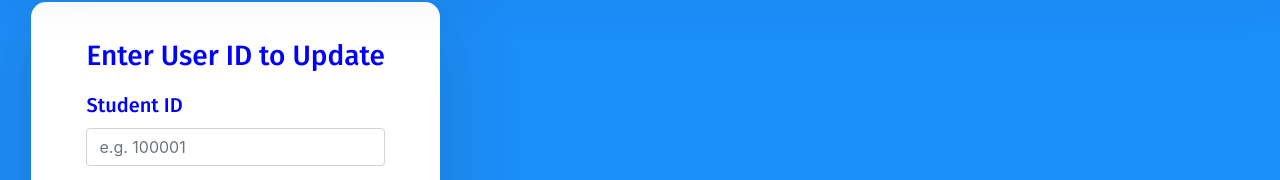
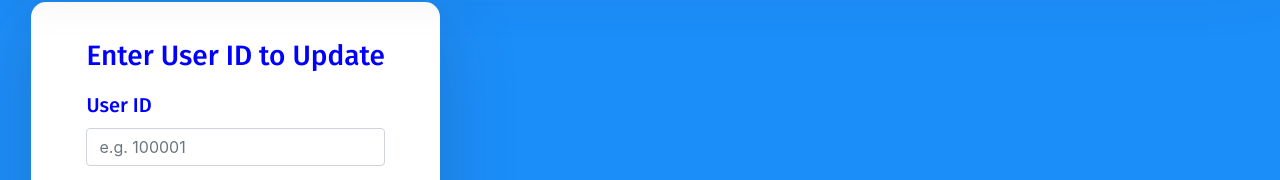
Before and after one commit to jtagaca/StuHub_Public, a React (Create React App) app in the folder client/: page /ptest in a window 1280 px wide. Both pictures are taken after a click on the tab "Update User". Shown: the part 110-290 px from the top of the page. Built offline with nearby package versions, Linux system fonts and the light colour scheme.

Commit message:
more ptest cleanup

```diff
--- a/client/src/components/ptest.js
+++ b/client/src/components/ptest.js
@@ -131,7 +131,7 @@ function ptest() {
                 <h3>Enter User ID to Update</h3>
 
                 <div className="form-group">
-                  <label>Student ID</label>
+                  <label>User ID</label>
                   <input
                     type="text"
                     className="form-control"
```
